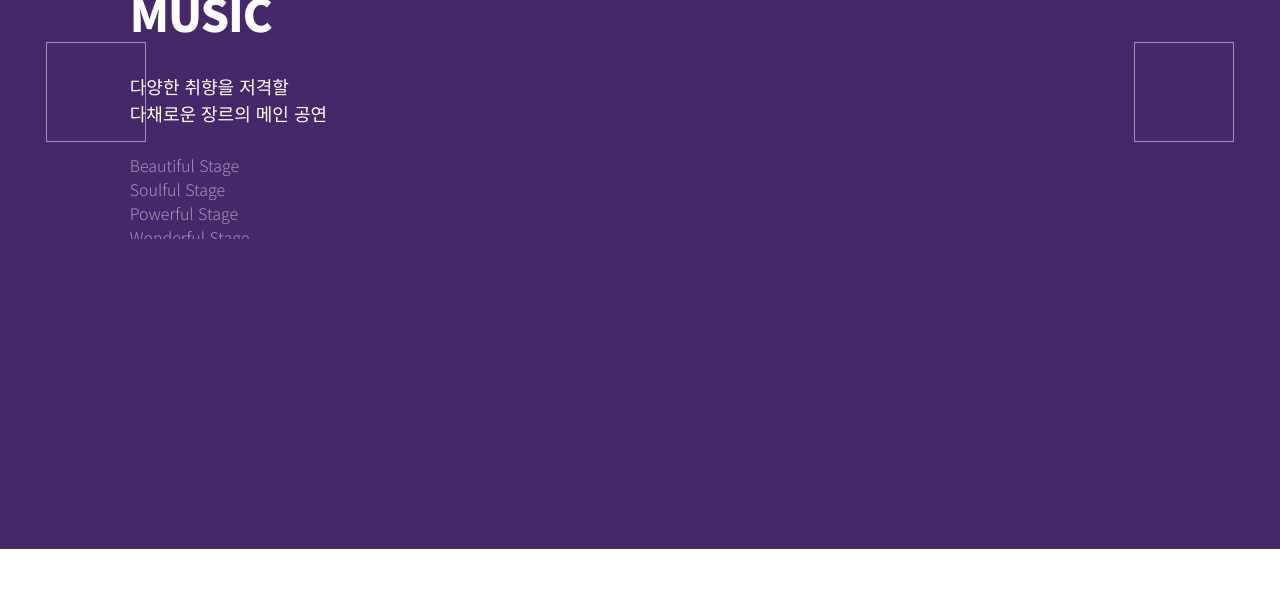
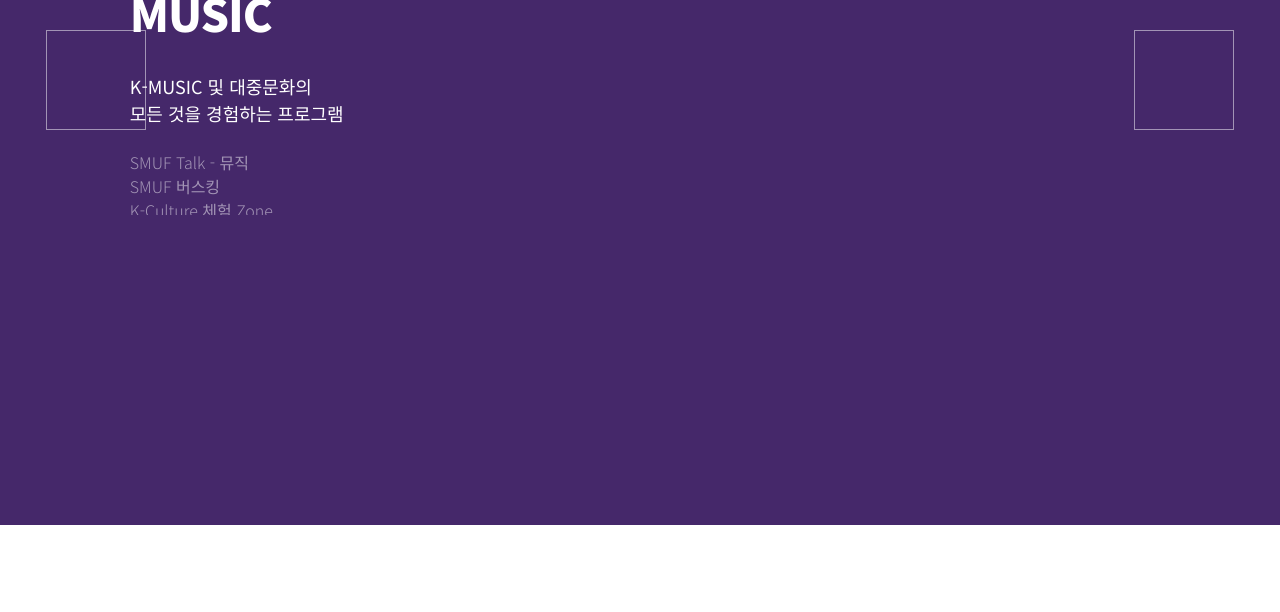
Before and after one commit to on-ur-mark/smuf, a plain HTML site: page index.html in a window 1280 px wide. Shown: the part 2226-2838 px from the top of the page. Drawn offline with nearby package versions, Linux system fonts and the light colour scheme; files that its build step writes are made by us from their sources.

Commit message:
Add files via upload

```diff
--- a/index.html
+++ b/index.html
@@ -238,13 +238,12 @@
                     <dt>
                       <span>SMUF 2022</span><br>MUSIC
                     </dt>
-                    <dd class="mt-xl-4 mb-xl-3 text-white">다양한 취향을 저격할<br> 다채로운 장르의 메인 공연</dd>
+                    <dd class="mt-xl-4 mb-xl-3 text-white">K-MUSIC 및 대중문화의<br> 모든 것을 경험하는 프로그램</dd>
                   </dl>
                   <ul class="text-white-50 fs-6 fw-light">
-                    <li>Beautiful Stage</li>
-                    <li>Soulful Stage</li>
-                    <li>Powerful Stage</li>
-                    <li>Wonderful Stage</li>
+                    <li>SMUF Talk - 뮤직</li>
+                    <li>SMUF 버스킹</li>
+                    <li>K-Culture 체험 Zone</li>
                   </ul>
                 </div>
                 <div class="s03Img">
@@ -260,13 +259,12 @@
                     <dt>
                       <span>SMUF 2022</span><br>BEAUTY
                     </dt>
-                    <dd class="mt-xl-4 mb-xl-3 text-white">다양한 취향을 저격할<br> 다채로운 장르의 메인 공연</dd>
+                    <dd class="mt-xl-4 mb-xl-3 text-white">메이크업·패션 트렌드 등<br> K-뷰티를 경험하는 프로그램</dd>
                   </dl>
                   <ul class="text-white-50 fs-6 fw-light">
-                    <li>Beautiful Stage</li>
-                    <li>Soulful Stage</li>
-                    <li>Powerful Stage</li>
-                    <li>Wonderful Stage</li>
+                    <li>SMUF Talk - 뷰티</li>
+                    <li>SMUF Beauty Zone</li>
+                    <li>SMUF x 크리에이터 라이브 방송</li>
                   </ul>
                 </div>
                 <div class="s03Img">
```
